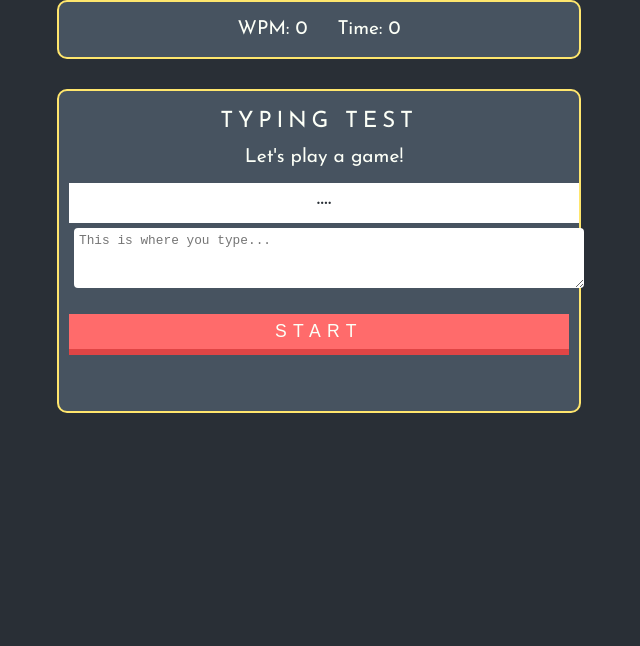
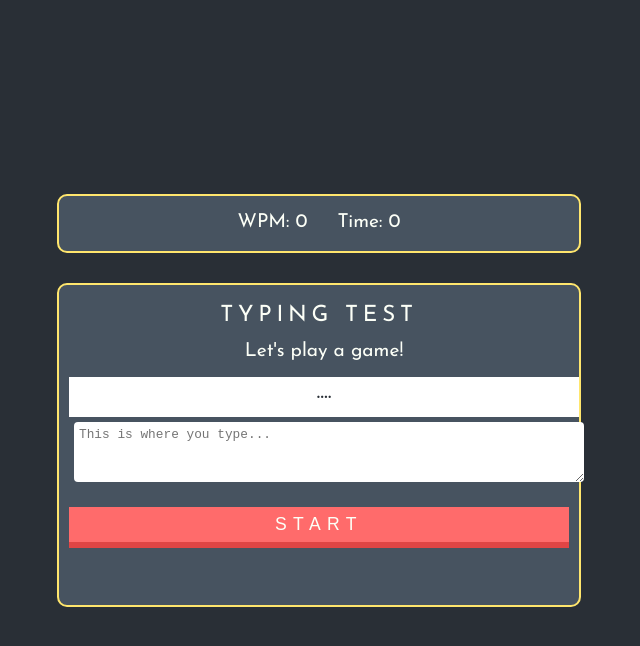
Before and after one commit to ynikki/typingTest, a plain HTML site: page public/index.html in a window 1280 px wide. Shown: the whole page, without its empty margins (321-961 px from the left). Drawn offline with nearby package versions, Linux system fonts and the light colour scheme; files that its build step writes are made by us from their sources.

Commit message:
Centering the divs

```diff
--- a/scss/styles.scss
+++ b/scss/styles.scss
@@ -17,20 +17,19 @@ h2{
   bottom: 0;
   margin: auto;
   position: absolute;
-  position: absolute;
   display: flex;
+  flex-flow: row nowrap;
   justify-content: center;
   align-items: center;
+  height: 100vh;
 }
 .container{
-  margin: 0 auto;
-  display: inline-block;
+  margin: auto;
+  /*display: inline-block;
   justify-content: space-between;
-  align-items: center;
-  flex-flow: row nowrap;
-  height: 100vh;
-  box-sizing: border-box;
-}
+  align-items: center;*/
+/*  box-sizing: border-box;
+*/}
 .time-box{
   display: flex;
   justify-content: center;
```
